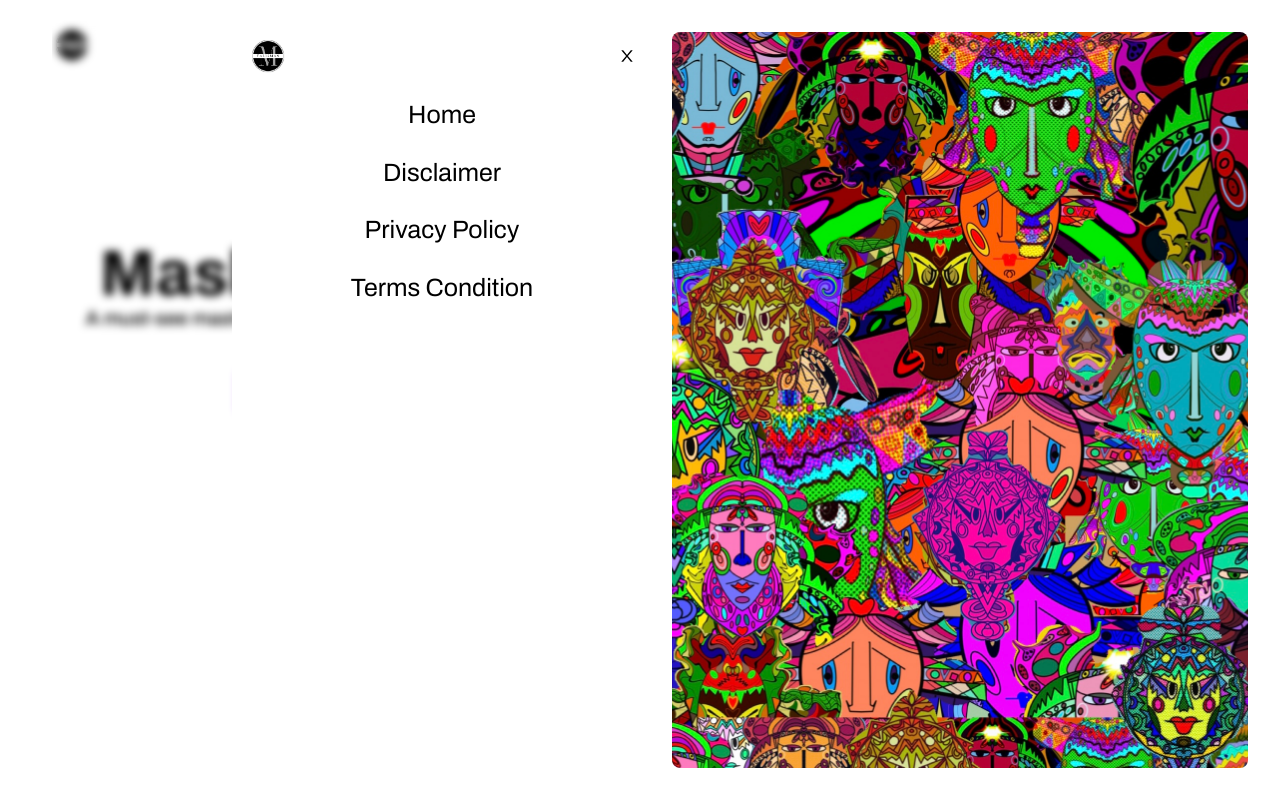
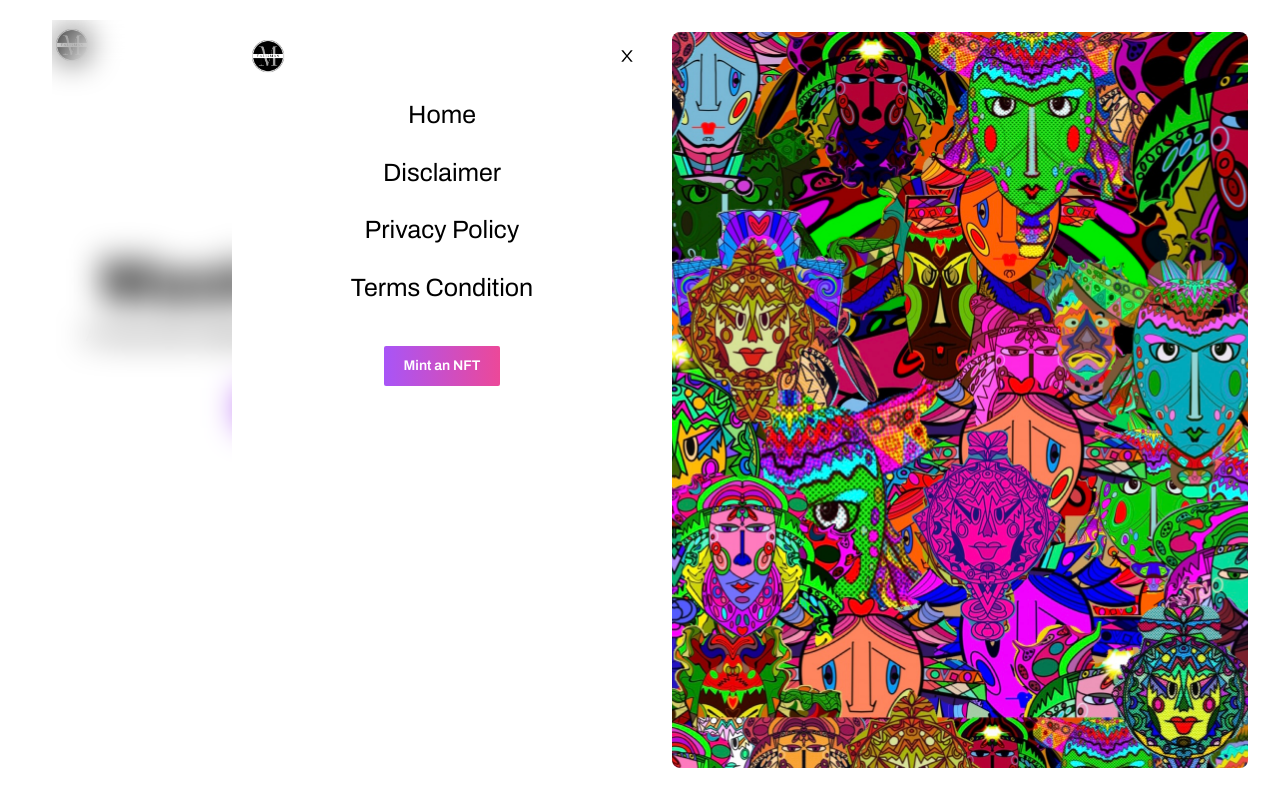
Before and after one commit to Codehash001/MaskTalisman-testnet, a Next.js app: page / in a window 1280 px wide. Both pictures are taken after a click on the icon 579 px from the left and 45 px from the top of the page. Built offline with nearby package versions, Linux system fonts and the light colour scheme; no server answers; what @alch/alchemy-web3, @rainbow-me/rainbowkit, wagmi would draw is missing.

Commit message:
bug fixing

```diff
--- a/components/base.js
+++ b/components/base.js
@@ -37,7 +37,7 @@ const [toggleState, setToggleState] = useState(1);
     	    <AiOutlineMenu size={18} className='cursor-pointer' onClick={handleNav}/>
     	  </div>
 
-    	  <div className={nav? 'absolute top-0 z-20 backdrop-blur-sm w-full h-screen flex flex-col items-end' : 'hidden'}>
+    	  <div className={nav? 'absolute top-0 z-20 backdrop-blur-lg w-full h-screen flex flex-col items-end' : 'hidden'}>
     	  	<div className='flex flex-col items-center bg-white w-[70%] h-screen p-4'>
     	  	   <div className='w-full h-auto flex items-center justify-between'>
     	  	     <img src='/Logo.jpeg' className='h-[40px]'/>
@@ -47,6 +47,10 @@ const [toggleState, setToggleState] = useState(1);
     	  	   <h1 className='md:text-[25px] text-[15px] mt-5'>Disclaimer</h1>
     	  	   <h1 className='md:text-[25px] text-[15px] mt-5'>Privacy Policy</h1>
     	  	   <h1 className='md:text-[25px] text-[15px] mt-5'>Terms Condition</h1>
+    	  	   <button type="button" className="mt-10 text-white dark:text-black font-semibold bg-gradient-to-r from-purple-500 to-pink-500 hover:bg-gradient-to-l focus:ring-4 focus:outline-none focus:ring-purple-200 dark:focus:ring-purple-800 rounded-sm text-sm px-5 py-2.5 text-center"
+    	  onClick={() => toggleTab(3)}>
+    	  Mint an NFT
+    	  </button>
     	  	</div>
     	  </div>
     	</div>
@@ -65,8 +69,8 @@ const [toggleState, setToggleState] = useState(1);
     	) :
     	(<div className='w-full h-full px-8 flex flex-col justify-start items-center mt-[150px]'>
     	  <h1 className='text-lg text-gray-800'>Welcome to</h1>
-    	  <h1 className='text-black md:text-[64px] text-3xl font-bold mt-2'>MaskTalisman</h1>
-    	  <h1 className='text-xl font-medium mt-3'>A must-see masterpiece that you won't want to miss!</h1>
+    	  <h1 className='text-black md:text-[64px] text-3xl font-bold md:mt-4'>MaskTalisman</h1>
+    	  <h1 className='text-xl font-medium mt-5'>A must-see masterpiece that you won't want to miss!</h1>
     	  <button type="button" className="mt-10 text-white dark:text-black font-semibold bg-gradient-to-r from-purple-500 to-pink-500 hover:bg-gradient-to-l focus:ring-4 focus:outline-none focus:ring-purple-200 dark:focus:ring-purple-800 rounded-sm text-sm px-5 py-2.5 text-center"
     	  onClick={() => toggleTab(3)}>
     	  Grab Your NFT now
```
